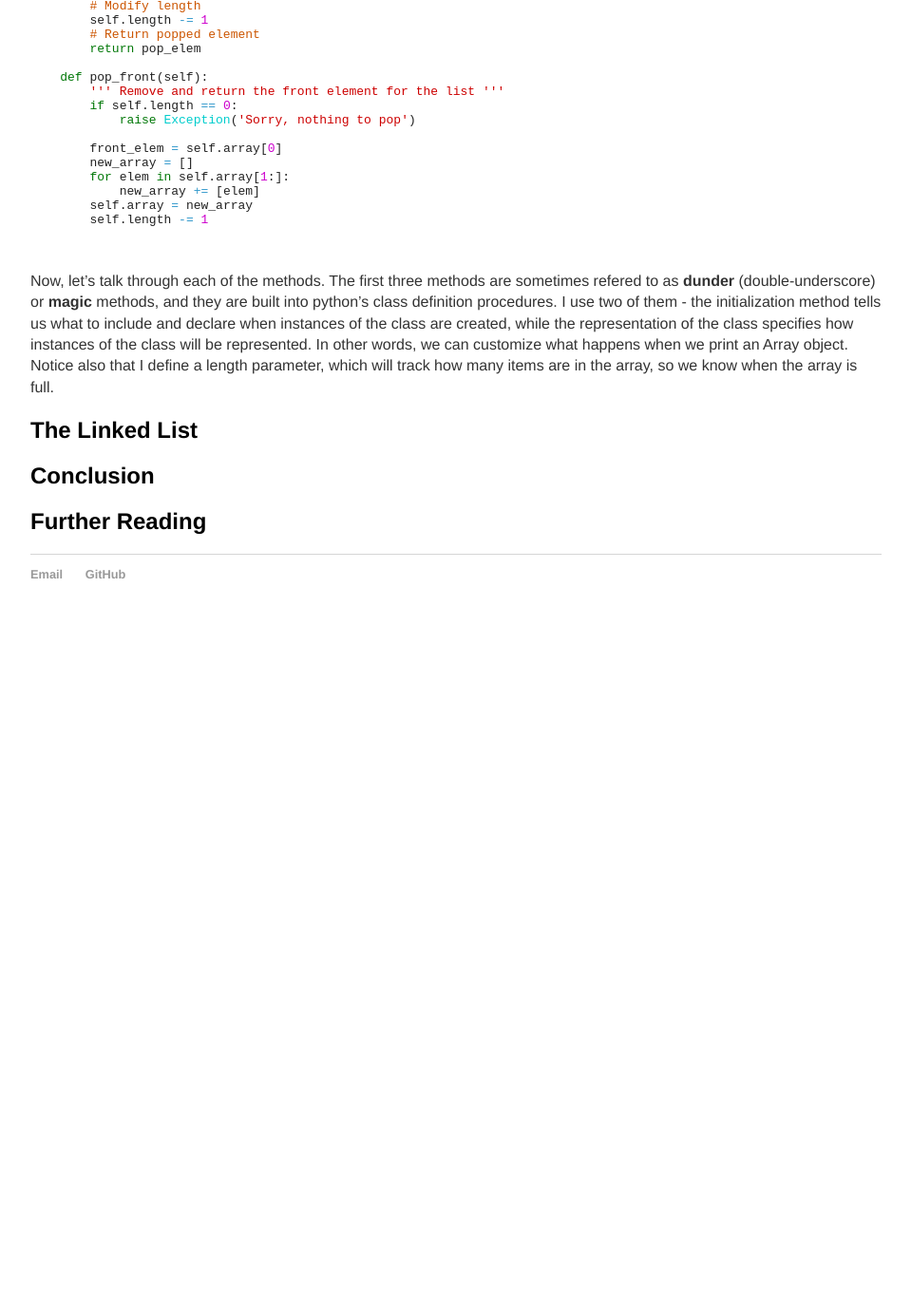
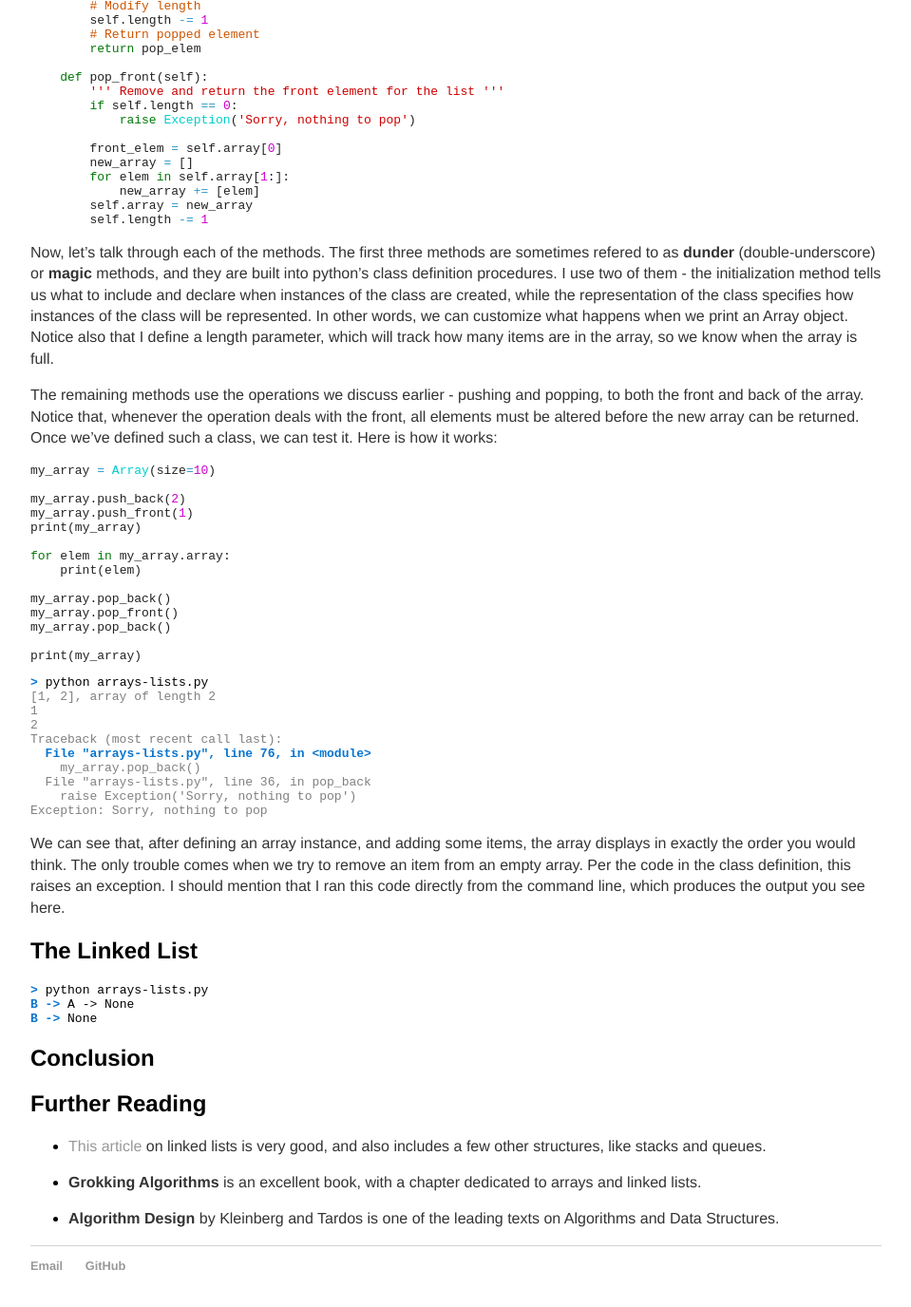
Before and after one commit to 12mre1/12mre1.github.io, a Jekyll site: the page built from _posts/2021-05-20-Arrays-vs-Linked-Lists.md, in a window 1280 px wide and 1400 px high, scrolled down 2128 px. Shown: the top 1376 px of the window at 95% size, without its empty margins (160-1119 px from the left). Built offline with Jekyll 4.4.1, drawn with Linux system fonts in a browser that asks for light colours; formulas are drawn with MathJax 3; before the commit the page ends 2800 px from its top, so only the background shows below that; some of the changed text lies outside the part shown.

Commit message:
update array post

````diff
--- a/_posts/2021-05-20-Arrays-vs-Linked-Lists.md
+++ b/_posts/2021-05-20-Arrays-vs-Linked-Lists.md
@@ -19,7 +19,7 @@ Let's start with a metaphor. Suppose you and your friends are trying to find sea
 
 Why index every position? Well this makes it very easy to find any element in the array (by index). For example, what if we want to find the 5th element in the array? The general formula for finding the i-th element is:
 
-$$ array_address + elem_size \times (i - first_index) $$
+$$ array\_address + elem\_size \times (i - first\_index) $$
 
 The only information we need to completely specify the array is the address of the first element, and the array size. In the above formula we also need the element size, but this is usually 1 (1 item per slot in memory). Some rare applications may require you to sum up different sizes to find items later in the array, but for now we just assume, like the indices, that each item has 1 slot. So to find the 5th item, we look in position  0 + 1*(5-1) = 4. Thus, index 4 contains the 5th item in our array. In general, arrays are very good at __reading__ or retrieving items, thus the read operation using arrays is \\( O(1) \\). What about adding an element to an array? Typically items are added from left to right. Adding an item to a list is called __pushing__, and removing an item is called __popping__.
 
@@ -87,13 +87,55 @@ class Array:
             new_array += [elem]
         self.array = new_array
         self.length -= 1
-
-
 ```
 Now, let's talk through each of the methods. The first three methods are sometimes refered to as __dunder__ (double-underscore) or __magic__ methods, and they are built into python's class definition procedures. I use two of them - the initialization method tells us what to include and declare when instances of the class are created, while the representation of the class specifies how instances of the class will be represented. In other words, we can customize what happens when we print an Array object. Notice also that I define a length parameter, which will track how many items are in the array, so we know when the array is full.
 
+The remaining methods use the operations we discuss earlier - pushing and popping, to both the front and back of the array. Notice that, whenever the operation deals with the front, all elements must be altered before the new array can be returned. Once we've defined such a class, we can test it. Here is how it works:
+
+```python
+my_array = Array(size=10)
+
+my_array.push_back(2)
+my_array.push_front(1)
+print(my_array)
+
+for elem in my_array.array:
+    print(elem)
+
+my_array.pop_back()
+my_array.pop_front()
+my_array.pop_back()
+
+print(my_array)
+```
+```console
+> python arrays-lists.py
+[1, 2], array of length 2
+1
+2
+Traceback (most recent call last):
+  File "arrays-lists.py", line 76, in <module>
+    my_array.pop_back()
+  File "arrays-lists.py", line 36, in pop_back
+    raise Exception('Sorry, nothing to pop')
+Exception: Sorry, nothing to pop
+```
+We can see that, after defining an array instance, and adding some items, the array displays in exactly the order you would think. The only trouble comes when we try to remove an item from an empty array. Per the code in the class definition, this raises an exception. I should mention that I ran this code directly from the command line, which produces the output you see here.
+
 ## The Linked List
+
+```console
+> python arrays-lists.py
+B -> A -> None
+B -> None
+```
 
 ## Conclusion
 
 ## Further Reading
+
+- [This article](https://realpython.com/linked-lists-python/#how-to-remove-a-node) on linked lists is very good, and also includes a few other structures, like stacks and queues.
+
+- __Grokking Algorithms__ is an excellent book, with a chapter dedicated to arrays and linked lists.
+
+- __Algorithm Design__ by Kleinberg and Tardos is one of the leading texts on Algorithms and Data Structures.
````
